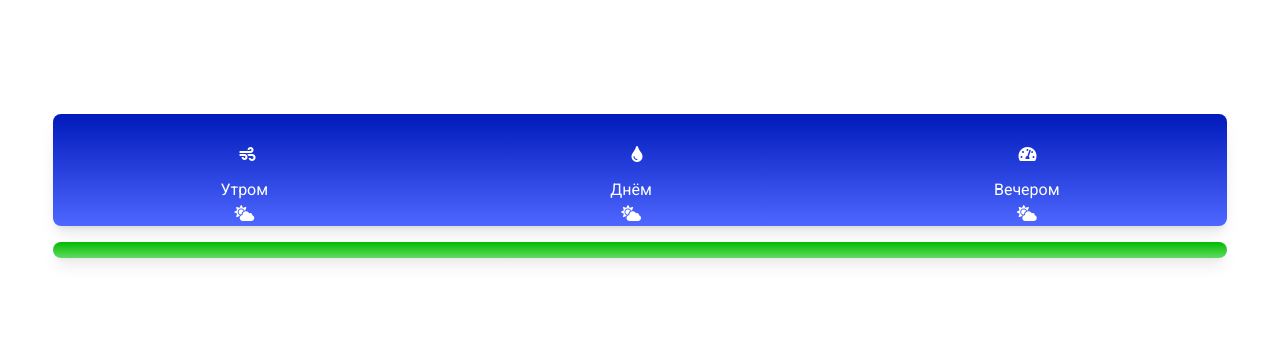
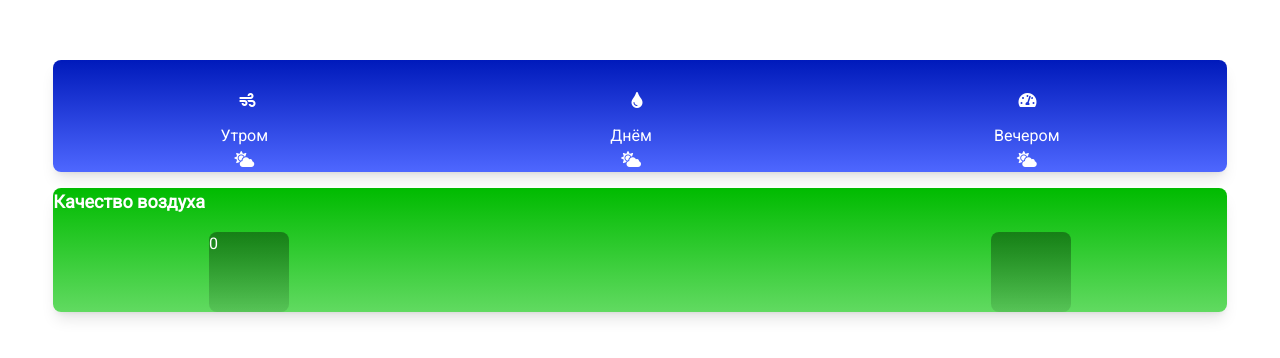
Before and after one commit to flysand7/hackathon-2024, a Vue app in the folder frontend/: page / in a window 1280 px wide. Shown: the part 230-588 px from the top of the page. Built offline with nearby package versions, Linux system fonts and the light colour scheme; no server answers.

Commit message:
Update AirInfo.vue

```diff
--- a/frontend/src/components/AirInfo.vue
+++ b/frontend/src/components/AirInfo.vue
@@ -21,7 +21,8 @@ const colors: {[index: string]: string[]} = {
 }
 
 const air = vue.reactive({
-    aqi_us: "",
+    aqi_us: 0,
+    air_title: "",
 })
 
 ofetch('http://localhost:3000/air', {
@@ -29,6 +30,7 @@ ofetch('http://localhost:3000/air', {
 })
 .then((data) => {
     air.aqi_us = data.aqi_us;
+    air.air_title = getStatusRus(data.aqi_us)
 });
 
 function getStatus() {
@@ -39,6 +41,18 @@ function getStatus() {
     if(air.aqi_us > 150 & air.aqi_us < 201) letter = "unhealthy";
     if(air.aqi_us > 200 & air.aqi_us < 301) letter = "very_unhealthy";
     if(air.aqi_us > 300) letter = "hazardous";
+
+    return letter;
+}
+
+function getStatusRus(num) {
+    let letter = "Хорошо";
+
+    if(num > 50 & num < 101) letter = "Средне";
+    if(num > 100 & num < 151) letter = "Плохо";
+    if(num > 150 & num < 201) letter = "Очень плохо";
+    if(num > 200 & num < 301) letter = "Ужасно";
+    if(num > 300) letter = "Смертельно";
 
     return letter;
 }
@@ -57,17 +71,13 @@ const getBgClass = vue.computed(() => {
   <div :class="getBgClass">
     <div class="flex justify-between items-center">
         <div>
-            <h1 class="text-lg font-bold" id="city"></h1>
-            <p class="text-sm opacity-80" id="today"></p>
+            <h1 class="text-lg font-bold">Качество воздуха</h1>
         </div>
     </div>
-    <div class="flex items-center mt-4 space-x-6">
-        <div class="text-6xl font-bold" id="temperature_current"></div>
-        <div><i :class="getIconClass"></i></div>
-        <div class="ml-2">
-            <p class="text-lg" id="condition"></p>
-            <p class="text-sm opacity-80" id="feels_like"></p>
-        </div>
+    <div class="flex justify-around mt-4 space-x-10">
+        <div class="w-20 h-20 box-bg rounded-lg">{{ air.aqi_us }}</div>
+        <div><h1 class="text">{{ air.air_title }}</h1></div>
+        <div class="w-20 h-20 box-bg rounded-lg"><i :class="getIconClass"></i></div>
     </div>
   </div>
 </template>
@@ -75,6 +85,10 @@ const getBgClass = vue.computed(() => {
 <style scoped>
 .read-the-docs {
   color: #888;
+}
+
+.box-bg{
+    background: linear-gradient(#0000005b, #0000001a);
 }
 
 .card-bg-air-green {
```
